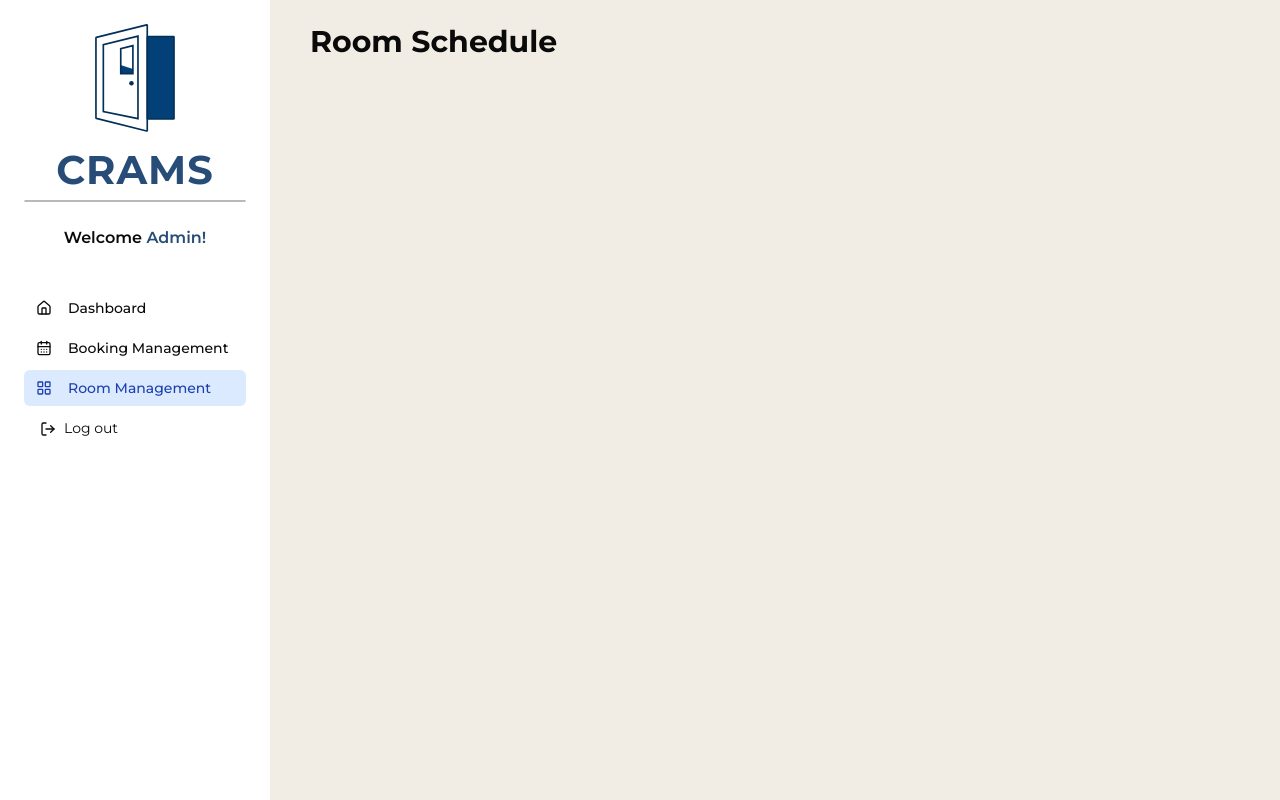
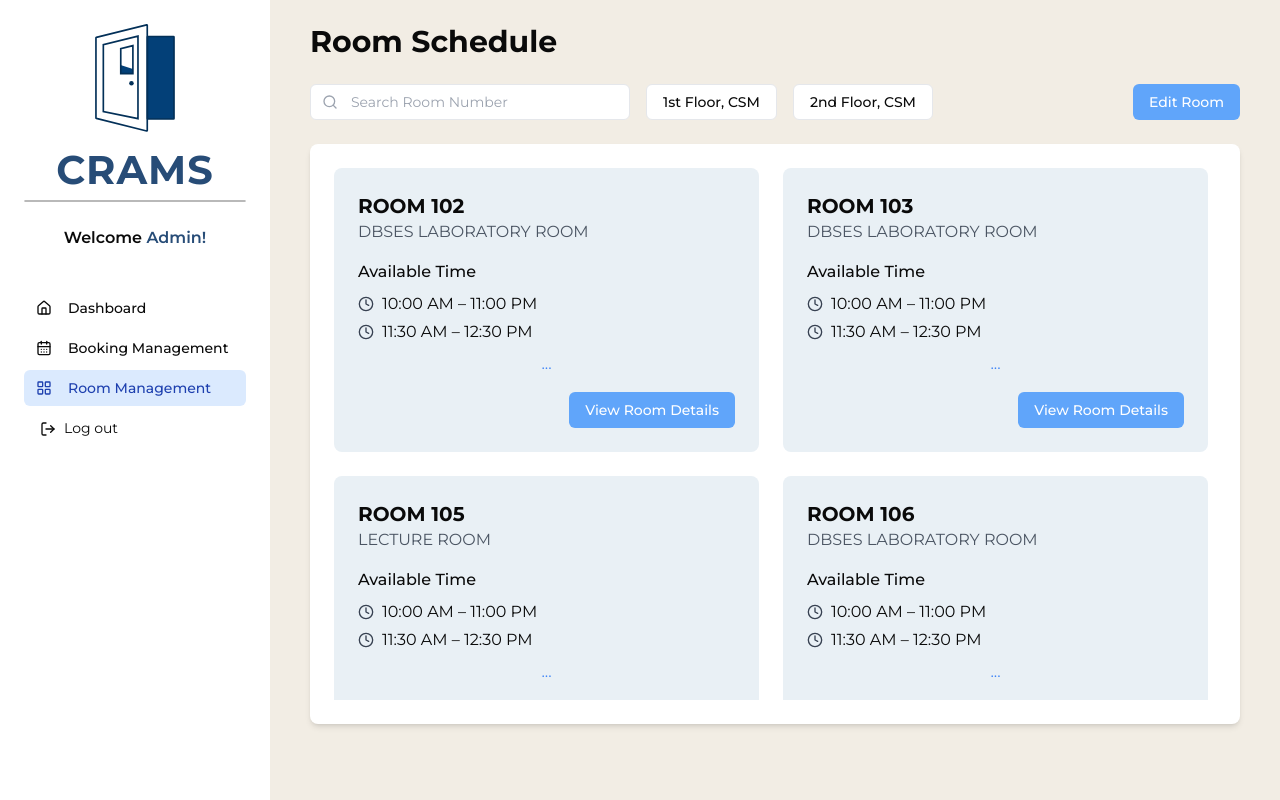
Before and after one commit to MakkuHuqueriza/CRAMS, a Next.js app: page /admin/room-management in a window 1280 px wide. Built offline with nearby package versions, Linux system fonts and the light colour scheme.

Commit message:
feat: added custom css to scroll bar

```diff
--- a/src/app/admin/room-management/page.tsx
+++ b/src/app/admin/room-management/page.tsx
@@ -1,15 +1,133 @@
-import React from "react";
-import Sidebar from "@/app/admin/Sidebar";
+"use client"
 
-const page = () => {
+import { useState } from "react"
+import { Search } from "lucide-react"
+import { Button } from "@/components/ui/button"
+import { Input } from "@/components/ui/input"
+import { Clock } from "lucide-react"
+import { roomData, Room } from "@/app/roomData"
+import Sidebar from "@/app/admin/Sidebar"
+
+export default function RoomSchedulePage() {
+  const [searchQuery, setSearchQuery] = useState("")
+  const [selectedFloor, setSelectedFloor] = useState<string | null>(null)
+
+  // Extract unique floor values for filtering
+  const floors = Array.from(new Set(roomData.map((room) => room.floor)))
+
+  // Filter rooms based on search query and selected floor
+  const filteredRooms = roomData.filter((room) => {
+    const matchesSearch = room.id.toLowerCase().includes(searchQuery.toLowerCase())
+    const matchesFloor = selectedFloor === null || room.floor === selectedFloor
+    return matchesSearch && matchesFloor
+  })
+
   return (
     <div className="flex h-screen overflow-hidden">
+      {/* Sidebar on the left */}
       <Sidebar />
+
+      {/* Main content area */}
       <main className="flex-1 bg-[#f2ede4] py-6 px-10 overflow-y-auto">
-        <h1 className="text-3xl font-bold mb-6">Room Schedule</h1>
+        <div className="flex justify-between items-center mb-6">
+          <h1 className="text-3xl font-bold">Room Schedule</h1>
+        </div>
+
+        {/* Search and filters */}
+        <div className="mb-6">
+          <div className="flex gap-4 items-center flex-wrap">
+            <div className="relative w-full max-w-xs">
+              <Input
+                type="text"
+                placeholder="Search Room Number"
+                value={searchQuery}
+                onChange={(e) => setSearchQuery(e.target.value)}
+                className="pl-10 bg-white"
+              />
+              <Search className="absolute left-3 top-1/2 transform -translate-y-1/2 h-4 w-4 text-gray-400" />
+            </div>
+
+            {floors.map((floor) => (
+              <Button
+                key={floor}
+                variant={selectedFloor === floor ? "default" : "outline"}
+                onClick={() => setSelectedFloor(selectedFloor === floor ? null : floor)}
+                className={`${selectedFloor === floor ? "bg-blue-800 hover:bg-blue-700" : "bg-white"}`}
+              >
+                {floor}
+              </Button>
+            ))}
+
+            <div className="ml-auto">
+              <Button className="bg-blue-400 hover:bg-blue-500 text-white">Edit Room</Button>
+            </div>
+          </div>
+        </div>
+
+        {/* White container with custom scrollbar */}
+        <div className="bg-white rounded-lg shadow-md p-6 h-[calc(100vh-220px)] overflow-hidden">
+          {/* Scrollable content area with custom scrollbar */}
+          <div className="h-full overflow-y-auto pr-2 custom-scrollbar">
+            {/* Room cards grid */}
+            <div className="grid grid-cols-1 md:grid-cols-2 gap-6">
+              {filteredRooms.map((room) => (
+                <RoomCard key={room.id} room={room} />
+              ))}
+            </div>
+          </div>
+        </div>
       </main>
     </div>
-  );
-};
+  )
+}
 
-export default page;
+// Room card component
+function RoomCard({ room }: { room: Room }) {
+  const [showAllTimes, setShowAllTimes] = useState(false)
+
+  // Show only 2 times initially, or all times if showAllTimes is true
+  const displayTimes = showAllTimes ? room.times : room.times.slice(0, 2)
+
+  return (
+    <div className="bg-[#e9f0f5] rounded-lg p-6 relative">
+      <div className="mb-4">
+        <h2 className="text-xl font-bold">{room.id}</h2>
+        <p className="text-gray-600">{room.type}</p>
+      </div>
+
+      <div className="mb-4">
+        <h3 className="font-medium mb-2">Available Time</h3>
+        {displayTimes.map((time, index) => (
+          <div key={index} className="flex items-center gap-2 mb-1">
+            <Clock className="h-4 w-4 text-gray-700" />
+            <span>{time}</span>
+          </div>
+        ))}
+
+        {room.times.length > 2 && !showAllTimes && (
+          <button
+            onClick={() => setShowAllTimes(true)}
+            className="w-full text-center mt-1 text-blue-500 hover:text-blue-700 transition-colors"
+          >
+            ...
+          </button>
+        )}
+
+        {showAllTimes && room.times.length > 2 && (
+          <button
+            onClick={() => setShowAllTimes(false)}
+            className="w-full text-center mt-2 text-sm text-blue-500 hover:text-blue-700 transition-colors"
+          >
+            Show less
+          </button>
+        )}
+      </div>
+
+      <div className="text-right">
+        <Button variant="outline" className="bg-blue-400 hover:bg-blue-500 text-white border-none">
+          View Room Details
+        </Button>
+      </div>
+    </div>
+  )
+}
--- a/src/styles/globals.css
+++ b/src/styles/globals.css
@@ -134,6 +134,35 @@ h6 {
   --sidebar-ring: oklch(0.556 0 0);
 }
 
+/* Custom scrollbar styles */
+.custom-scrollbar::-webkit-scrollbar {
+  width: 6px;
+}
+
+.custom-scrollbar::-webkit-scrollbar-track {
+  background: transparent;
+  border-radius: 10px;
+}
+
+.custom-scrollbar::-webkit-scrollbar-thumb {
+  background: #4a90e2;
+  border-radius: 10px;
+}
+
+.custom-scrollbar::-webkit-scrollbar-thumb:hover {
+  background: #3a7bc8;
+}
+
+.custom-scrollbar::-webkit-scrollbar-button {
+  display: none;
+}
+
+/* For Firefox */
+.custom-scrollbar {
+  scrollbar-width: thin;
+  scrollbar-color: #4a90e2 transparent;
+}
+
 @layer components {
   .primary-border {
     border-color: #274c77;
```
